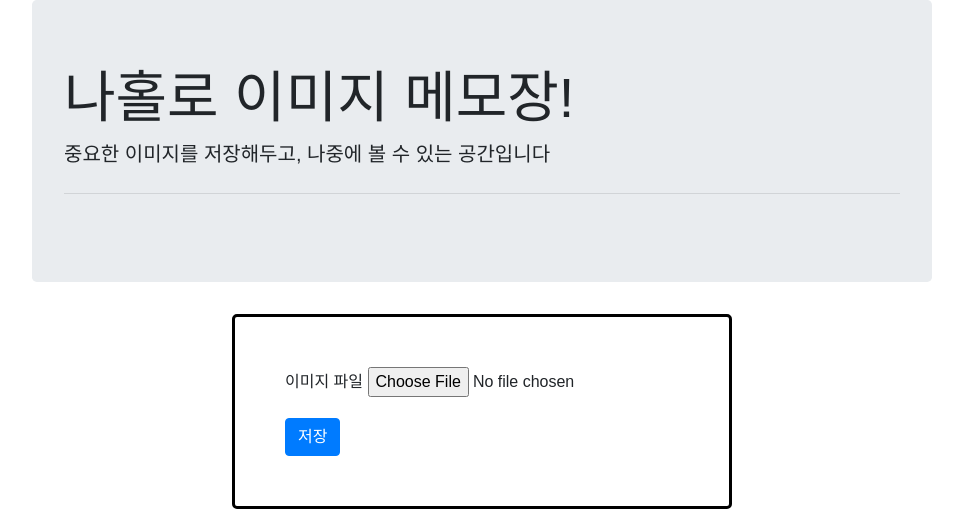
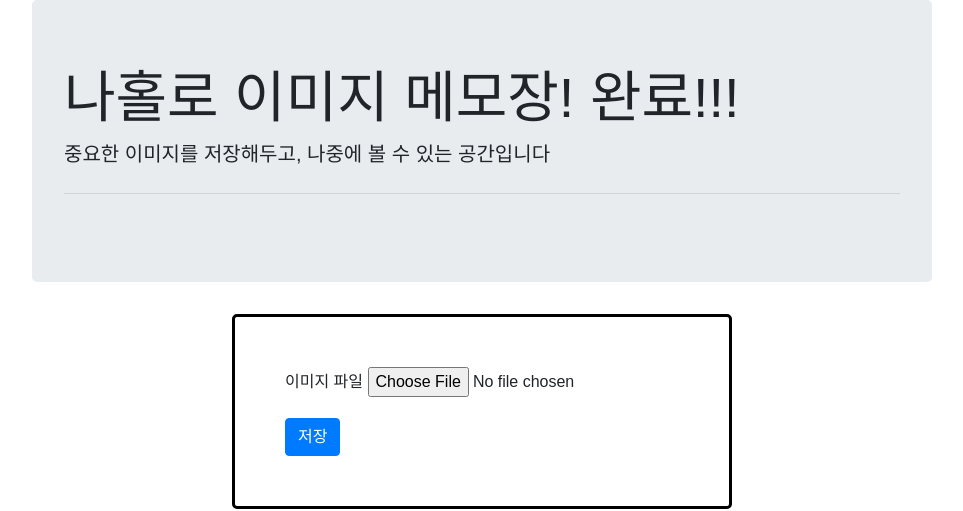
Before and after one commit to pouryourlove/my-front, a plain HTML site: page index.html in a window 1280 px wide. Shown: the top 511 px of the page, without its empty margins (158-1121 px from the left). Drawn offline with nearby package versions, Linux system fonts and the light colour scheme; a web font is replaced by a local one.

Commit message:
제목 수정

```diff
--- a/index.html
+++ b/index.html
@@ -58,7 +58,7 @@
 <body>
 <div class="wrap">
     <div class="jumbotron">
-        <h1 class="display-4">나홀로 이미지 메모장!</h1>
+        <h1 class="display-4">나홀로 이미지 메모장! 완료!!! </h1>
         <p class="lead">중요한 이미지를 저장해두고, 나중에 볼 수 있는 공간입니다</p>
         <hr class="my-4">
     </div>
```
